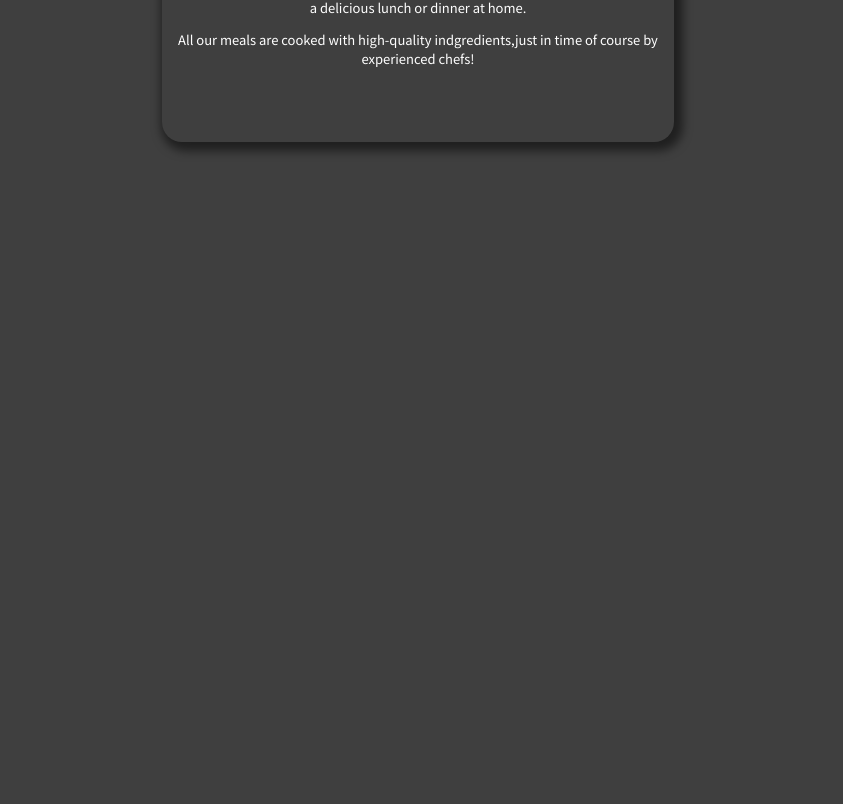
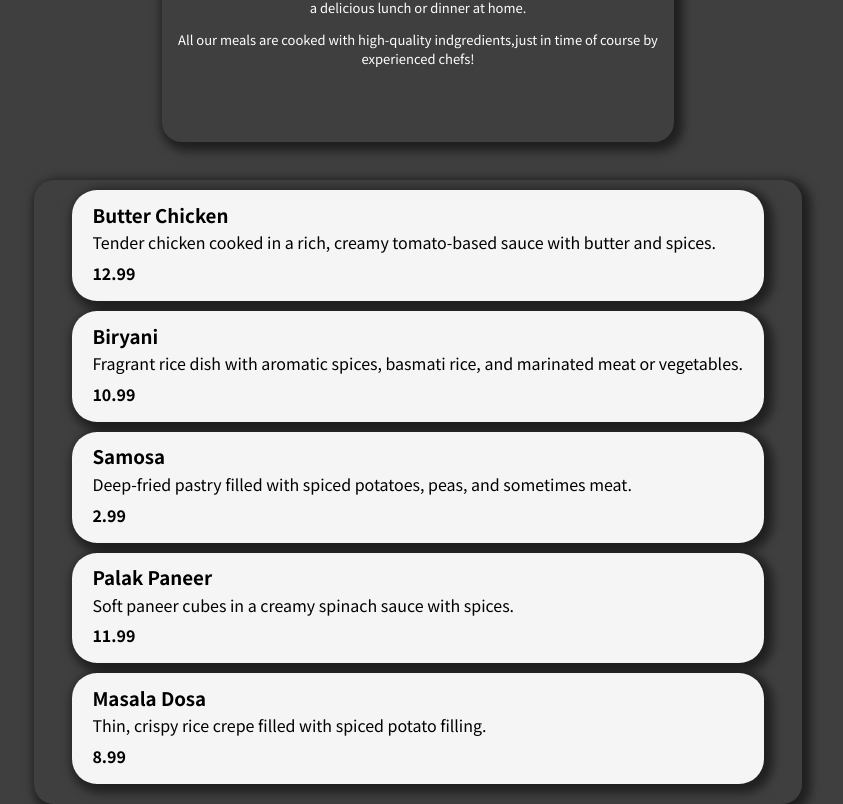
Before and after one commit to EshaGautam/Food-Order-App, a React (Create React App) app: page / in a window 1280 px wide. Shown: the part 315-1119 px from the top of the page, without its empty margins (222-1065 px from the left). Before the commit the page ends 800 px from the top, so only its background shows below. Built offline with nearby package versions, Linux system fonts and the light colour scheme.

Commit message:
Added Menu-Items

```diff
--- a/src/App.js
+++ b/src/App.js
@@ -1,5 +1,6 @@
 
 import Navbar from "./component/Layout/Navbar";
+import MealItems from "./component/Meals/MealItems";
 import Summary from "./component/Summary/Summary";
 
 function App() {
@@ -7,6 +8,7 @@ function App() {
     <>
      <Navbar/>
      <Summary/>
+     <MealItems/>
     </>
   );
 }
--- /dev/null
+++ b/src/component/Meals/MealItems.css
@@ -0,0 +1,25 @@
+.meal-item {
+
+  height: fit-content;
+  padding-top:10px;
+  padding-bottom:10px;
+  width: 60%;
+  box-sizing: border-box;
+  margin: auto;
+  margin-top: 3%;
+}
+
+.meal-data {
+  background-color: whitesmoke;
+  color: black;
+  width: 50%;
+  margin: auto;
+    margin-bottom: 10px;
+  border-radius: 25px;
+  padding-left: 20px;
+  padding-top: 1px;
+  padding-bottom: 1px;
+  box-shadow: 4px 4px 10px 5px rgba(0, 0, 0, 0.5);
+  width: 90%;
+  line-height: 60%;
+}
--- /dev/null
+++ b/src/component/Meals/MealItems.js
@@ -0,0 +1,51 @@
+import "./MealItems.css"
+import Card from "../UI/Card";
+
+function MealItems() {
+
+const Meals = [
+  {
+    name: "Butter Chicken",
+    description:
+      "Tender chicken cooked in a rich, creamy tomato-based sauce with butter and spices.",
+     price: 12.99,
+  },
+  {
+    name: "Biryani",
+    description:
+      "Fragrant rice dish with aromatic spices, basmati rice, and marinated meat or vegetables.",
+    price: 10.99,
+  },
+  {
+    name: "Samosa",
+    description:
+      "Deep-fried pastry filled with spiced potatoes, peas, and sometimes meat.",
+    price: 2.99,
+  },
+  {
+    name: "Palak Paneer",
+    description: "Soft paneer cubes in a creamy spinach sauce with spices.",
+    price: 11.99,
+  },
+  {
+    name: "Masala Dosa",
+    description: "Thin, crispy rice crepe filled with spiced potato filling.",
+    price: 8.99,
+  },
+];
+
+
+const MealData = Meals.map((data,index)=>(
+    <div className="meal-data" key={index}>
+     <h3>{data.name}</h3>
+     <p>{data.description}</p>
+     <h4>{data.price}</h4>
+    </div>
+))
+
+  return (
+    <Card className='meal-item'>{MealData}</Card>
+  )
+}
+
+export default MealItems
--- a/src/component/Summary/Summary.css
+++ b/src/component/Summary/Summary.css
@@ -1,5 +1,11 @@
 .summary_card{
     padding: 10px;
+        height:30vh;
+       width: 40%;
+       text-align: center;
+       margin: auto;
+       margin-top: 10%;
+
 }
 .summary_card h1{
 font-size: x-large}
--- a/src/component/UI/Card.css
+++ b/src/component/UI/Card.css
@@ -1,12 +1,9 @@
 .Card{
-    height:30vh;
-    width: 40%;
+
      background-color: #3f3f3f;
-     margin: auto;
      border-radius: 20px;
-     margin-top:10%;
+
      color: white;
-     text-align: center;
     box-shadow: 4px 4px 10px 5px rgba(0, 0, 0, 0.5)
 
 }
```
